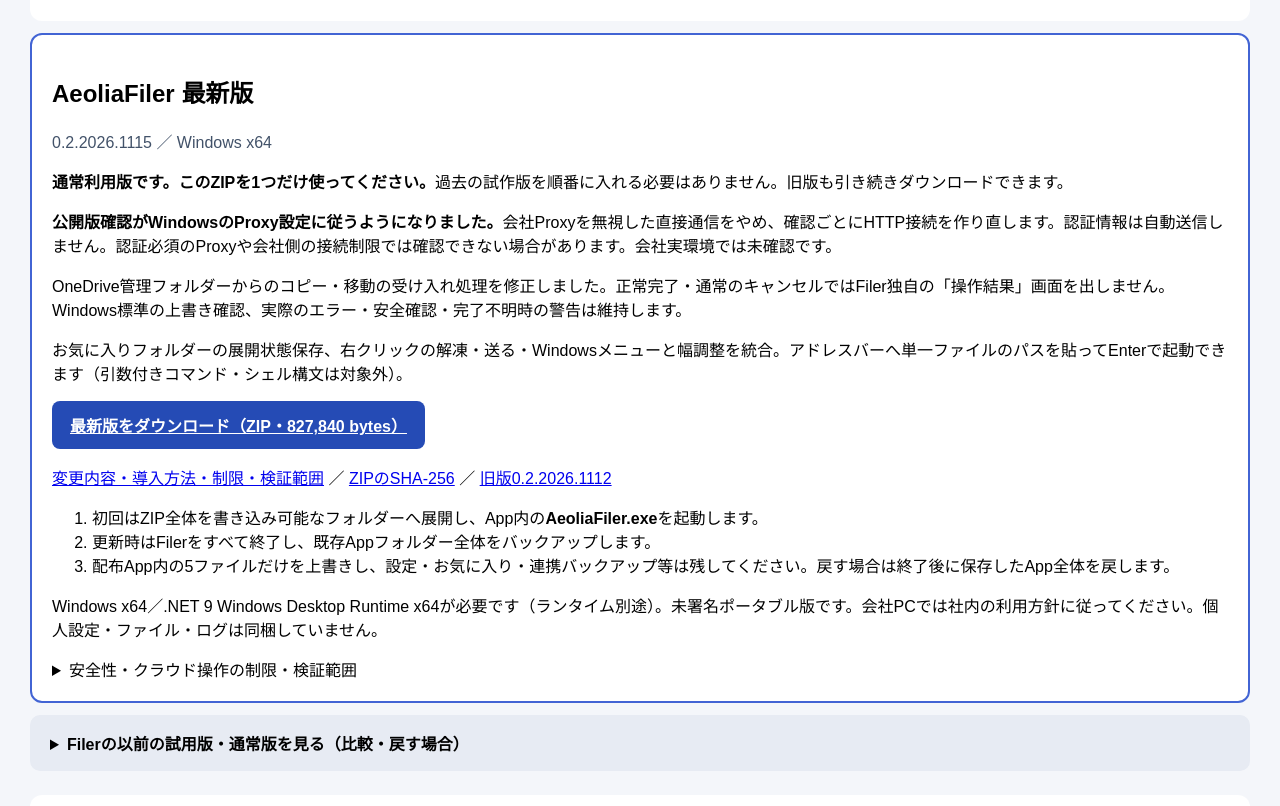
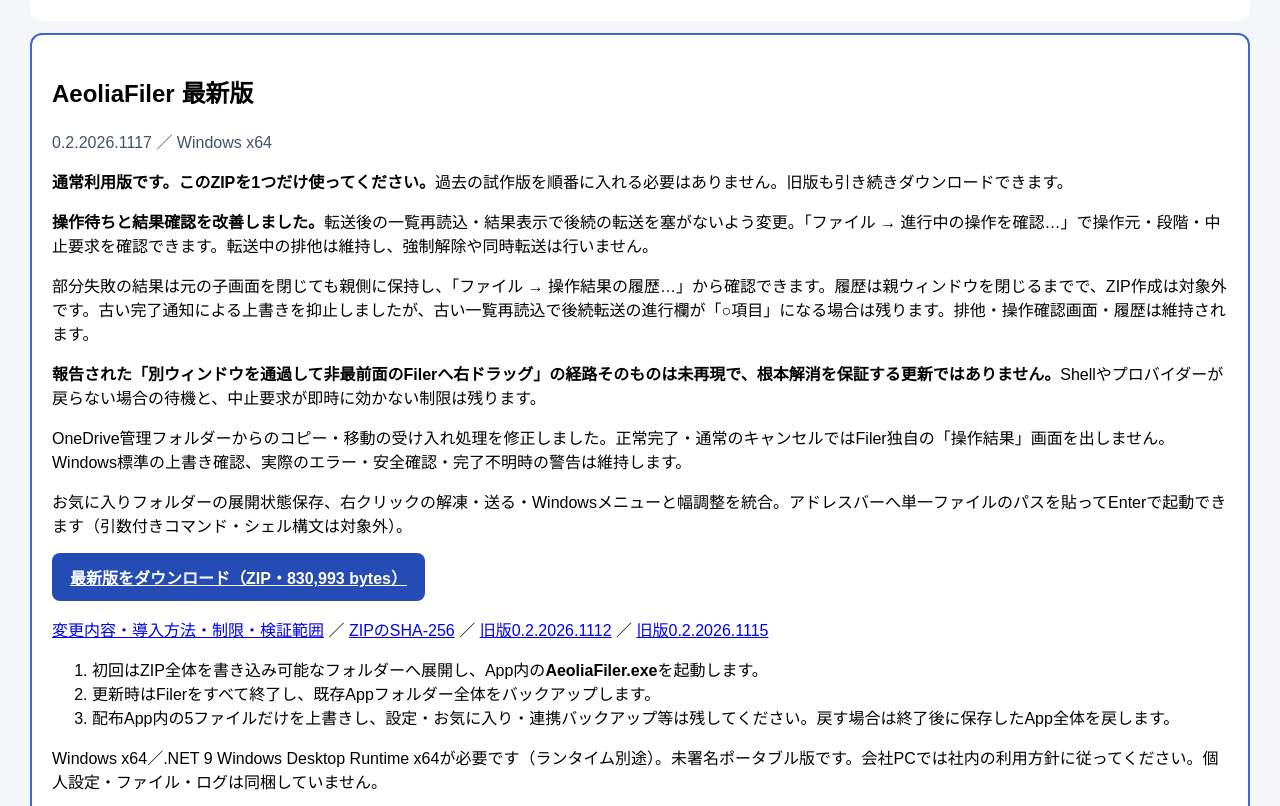
Before and after one commit to takami0606/takami0606.github.io, a plain HTML site: page index.html in a window 1280 px wide. Shown: the part 2700-3506 px from the top of the page. Drawn offline with Linux system fonts and the light colour scheme.

Commit message:
Publish AeoliaFiler 0.2.2026.1117 operation status and result retention improvements

```diff
--- a/index.html
+++ b/index.html
@@ -119,13 +119,15 @@
 
   <section class="card filer-latest" id="aeolia-filer-latest">
     <h2>AeoliaFiler 最新版</h2>
-    <p class="filer-version">0.2.2026.1115 ／ Windows x64</p>
+    <p class="filer-version">0.2.2026.1117 ／ Windows x64</p>
     <p><strong>通常利用版です。このZIPを1つだけ使ってください。</strong>過去の試作版を順番に入れる必要はありません。旧版も引き続きダウンロードできます。</p>
-    <p><strong>公開版確認がWindowsのProxy設定に従うようになりました。</strong>会社Proxyを無視した直接通信をやめ、確認ごとにHTTP接続を作り直します。認証情報は自動送信しません。認証必須のProxyや会社側の接続制限では確認できない場合があります。会社実環境では未確認です。</p>
+    <p><strong>操作待ちと結果確認を改善しました。</strong>転送後の一覧再読込・結果表示で後続の転送を塞がないよう変更。「ファイル → 進行中の操作を確認…」で操作元・段階・中止要求を確認できます。転送中の排他は維持し、強制解除や同時転送は行いません。</p>
+    <p>部分失敗の結果は元の子画面を閉じても親側に保持し、「ファイル → 操作結果の履歴…」から確認できます。履歴は親ウィンドウを閉じるまでで、ZIP作成は対象外です。古い完了通知による上書きを抑止しましたが、古い一覧再読込で後続転送の進行欄が「○項目」になる場合は残ります。排他・操作確認画面・履歴は維持されます。</p>
+    <p><strong>報告された「別ウィンドウを通過して非最前面のFilerへ右ドラッグ」の経路そのものは未再現で、根本解消を保証する更新ではありません。</strong>Shellやプロバイダーが戻らない場合の待機と、中止要求が即時に効かない制限は残ります。</p>
     <p>OneDrive管理フォルダーからのコピー・移動の受け入れ処理を修正しました。正常完了・通常のキャンセルではFiler独自の「操作結果」画面を出しません。Windows標準の上書き確認、実際のエラー・安全確認・完了不明時の警告は維持します。</p>
     <p>お気に入りフォルダーの展開状態保存、右クリックの解凍・送る・Windowsメニューと幅調整を統合。アドレスバーへ単一ファイルのパスを貼ってEnterで起動できます（引数付きコマンド・シェル構文は対象外）。</p>
-    <p class="filer-download"><a href="downloads/AeoliaFiler-0.2.2026.1115.zip">最新版をダウンロード（ZIP・827,840 bytes）</a></p>
-    <p><a href="downloads/Filer-0.2.2026.1115-notes.txt">変更内容・導入方法・制限・検証範囲</a> ／ <a href="downloads/AeoliaFiler-0.2.2026.1115.zip.sha256">ZIPのSHA-256</a> ／ <a href="https://github.com/takami0606/takami0606.github.io/releases/tag/aeolia-filer-v0.2.2026.1112">旧版0.2.2026.1112</a></p>
+    <p class="filer-download"><a href="downloads/AeoliaFiler-0.2.2026.1117.zip">最新版をダウンロード（ZIP・830,993 bytes）</a></p>
+    <p><a href="downloads/Filer-0.2.2026.1117-notes.txt">変更内容・導入方法・制限・検証範囲</a> ／ <a href="downloads/AeoliaFiler-0.2.2026.1117.zip.sha256">ZIPのSHA-256</a> ／ <a href="https://github.com/takami0606/takami0606.github.io/releases/tag/aeolia-filer-v0.2.2026.1112">旧版0.2.2026.1112</a> ／ <a href="downloads/AeoliaFiler-0.2.2026.1115.zip">旧版0.2.2026.1115</a></p>
     <ol>
       <li>初回はZIP全体を書き込み可能なフォルダーへ展開し、App内の<strong>AeoliaFiler.exe</strong>を起動します。</li>
       <li>更新時はFilerをすべて終了し、既存Appフォルダー全体をバックアップします。</li>
@@ -135,7 +137,7 @@
     <details>
       <summary>安全性・クラウド操作の制限・検証範囲</summary>
       <p>キャンセル前に完了したコピー・移動は戻りません。検証付き移動は同名を上書きせず内容確認後、元をWindowsのごみ箱を使わず削除します。削除開始後は部分完了があり一括巻き戻しはありません。同期完了・復元・ACLや時刻等は保証しません。1回128ファイル・8192項目・深さ64・512MiB、パス259 UTF-16文字まで。特殊内容や未知の再解析ポイント等は拒否します。詳細は同梱README.txtをご覧ください。</p>
-      <p>今回の更新確認回帰105項目とProxy関連10項目成功（自宅HTTPS、模擬ProxyのCONNECT・407、キャンセル等）。OSのProxy設定は変更せず検証しました。会社実環境・認証Proxy・PACは未確認です。</p>
+      <p>通常版番号で再ビルドし、関連回帰51項目成功・失敗0。合成イベント、実メニュー、使い捨てファイルの実Shell移動3回を確認しました。公開前候補の独立レビュー51/51・追加52/52成功。実Explorerの跨ウィンドウ右ドラッグ、実Box・Outlook・会社環境は未検証です。</p>
       <p>前版の記録：通常版ビルドのShell・結果判定テスト57項目成功。広範囲回帰の再実行は697 PASS／2 FAIL（旧版番号固定・旧確認フロー期待の既知2件）。全件成功ではありません。利用者環境で前段のOneDrive→Dコピー・右ドラッグ移動は成功報告済みですが、本版の通知抑制を含む実OneDrive・会社PCでの再確認は未実施です。</p>
     </details>
   </section>
```
Also changed, not shown: downloads/Filer-0.2.2026.1117-notes.txt (added), 2 other files.
